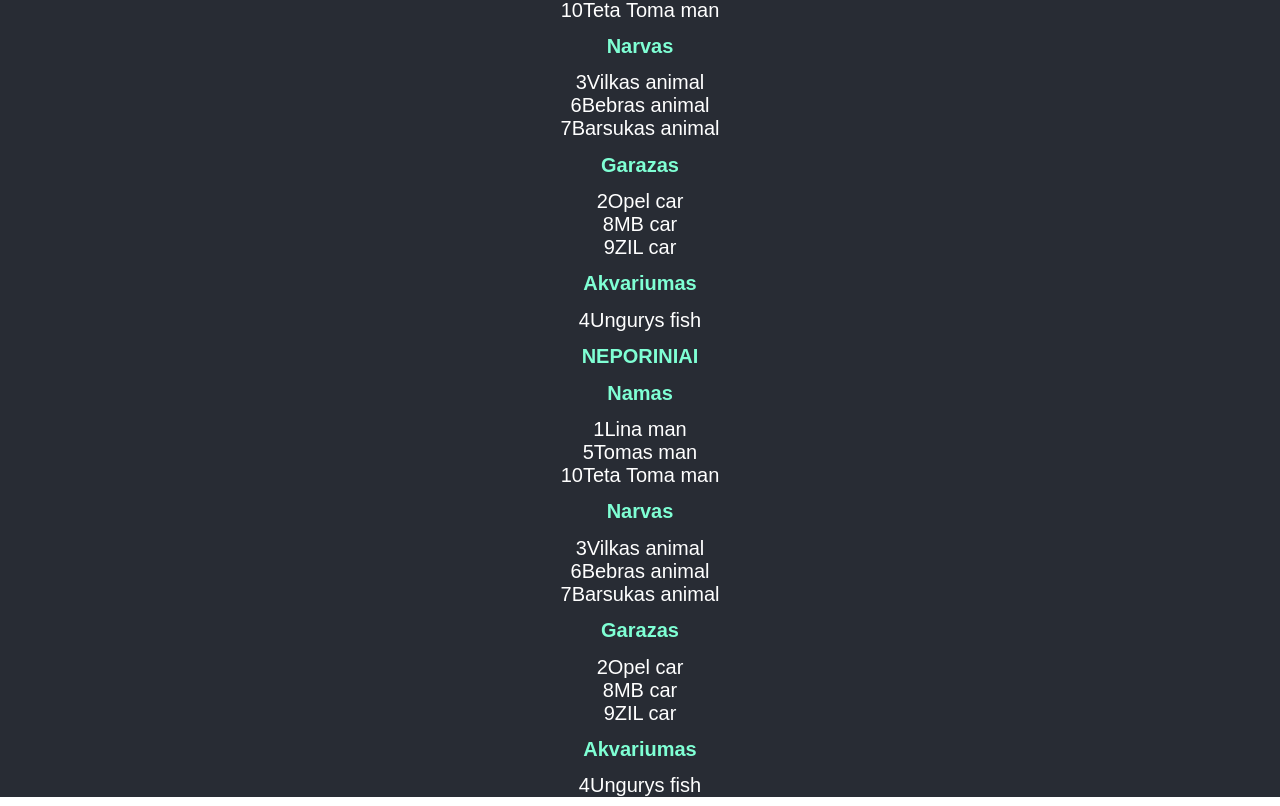
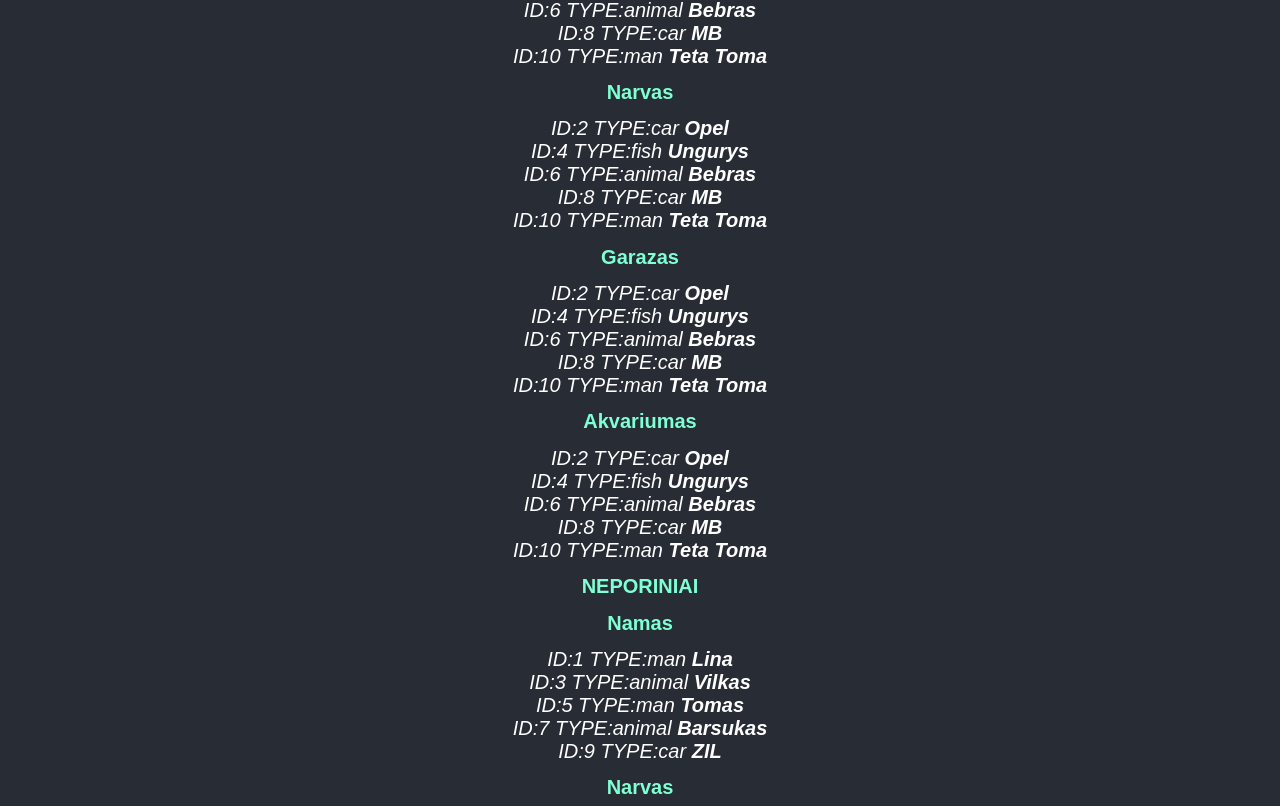
Before and after one commit to julijajarmale/1-Lamos, a React (Create React App) app in the folder r1/: page / in a window 1280 px wide. Shown: the part 1694-2500 px from the top of the page. Built offline with nearby package versions, Linux system fonts and the light colour scheme.

Commit message:
5.even and odd

```diff
--- a/r1/src/App.jsx
+++ b/r1/src/App.jsx
@@ -28,7 +28,7 @@
       <Tvenkinys seaPlaners={seaPlaners}></Tvenkinys>
       <Jura></Jura>
       <Vandenynas></Vandenynas>
-      <Pasaulis></Pasaulis>
+      <Pasaulis seaPlaners={seaPlaners}></Pasaulis>
 
       </header>
     </div>
--- a/r1/src/Components/HomeworkCoponents/Akvariumas.jsx
+++ b/r1/src/Components/HomeworkCoponents/Akvariumas.jsx
@@ -1,4 +1,14 @@
-function Akvariumas(){
+
+function Akvariumas({seaPlaner}){
+
+    return <div><i>ID:{seaPlaner.id} TYPE:{seaPlaner.type} <b>{seaPlaner.name}</b></i></div>
+}
+
+export default Akvariumas;
+
+
+
+/*function Akvariumas(){
     const seaPlaners = [
         {id: 1, type: 'man', name: 'Lina', color: 'blue'},
         {id: 2, type: 'car', name: 'Opel', color: 'red'},
@@ -16,4 +26,4 @@
     return  seaPlaners.map((Bala, i) => Bala.type === 'fish' ? <div key={i}>{Bala.id}{Bala.name} {Bala.type} </div> : null)
 }
 
-export default Akvariumas;
+export default Akvariumas;*/
--- a/r1/src/Components/HomeworkCoponents/Garazas.jsx
+++ b/r1/src/Components/HomeworkCoponents/Garazas.jsx
@@ -1,4 +1,16 @@
-function Garazas(){
+
+function Garazas({seaPlaner}){
+
+    return <div><i>ID:{seaPlaner.id} TYPE:{seaPlaner.type} <b>{seaPlaner.name}</b></i></div>
+}
+
+export default Garazas;
+
+
+
+
+
+/*function Garazas(){
     const seaPlaners = [
         {id: 1, type: 'man', name: 'Lina', color: 'blue'},
         {id: 2, type: 'car', name: 'Opel', color: 'red'},
@@ -16,4 +28,4 @@
     return  seaPlaners.map((Bala, i) => Bala.type === 'car' ? <div key={i}>{Bala.id}{Bala.name} {Bala.type} </div> : null)
 }
 
-export default Garazas;
+export default Garazas;*/
--- a/r1/src/Components/HomeworkCoponents/Namas.jsx
+++ b/r1/src/Components/HomeworkCoponents/Namas.jsx
@@ -1,19 +1,6 @@
-function Namas(){
-    const seaPlaners = [
-        {id: 1, type: 'man', name: 'Lina', color: 'blue'},
-        {id: 2, type: 'car', name: 'Opel', color: 'red'},
-        {id: 3, type: 'animal', name: 'Vilkas', color: 'green'},
-        {id: 4, type: 'fish', name: 'Ungurys', color: 'yellow'},
-        {id: 5, type: 'man', name: 'Tomas', color: 'green'},
-        {id: 6, type: 'animal', name: 'Bebras', color: 'red'},
-        {id: 7, type: 'animal', name: 'Barsukas', color: 'green'},
-        {id: 8, type: 'car', name: 'MB', color: 'blue'},
-        {id: 9, type: 'car', name: 'ZIL', color: 'red'},
-        {id: 10, type: 'man', name: 'Teta Toma', color: 'yellow'},
-    ];
+function Namas({seaPlaner}){
 
-
-    return  seaPlaners.map((Bala, i) => Bala.type === 'man' ? <div key={i}>{Bala.id}{Bala.name} {Bala.type} </div> : null)
+    return <div><i>ID:{seaPlaner.id} TYPE:{seaPlaner.type} <b>{seaPlaner.name}</b></i></div>
 }
 
 export default Namas;
--- a/r1/src/Components/HomeworkCoponents/Narvas.jsx
+++ b/r1/src/Components/HomeworkCoponents/Narvas.jsx
@@ -1,19 +1,7 @@
-function Narvas(){
-    const seaPlaners = [
-        {id: 1, type: 'man', name: 'Lina', color: 'blue'},
-        {id: 2, type: 'car', name: 'Opel', color: 'red'},
-        {id: 3, type: 'animal', name: 'Vilkas', color: 'green'},
-        {id: 4, type: 'fish', name: 'Ungurys', color: 'yellow'},
-        {id: 5, type: 'man', name: 'Tomas', color: 'green'},
-        {id: 6, type: 'animal', name: 'Bebras', color: 'red'},
-        {id: 7, type: 'animal', name: 'Barsukas', color: 'green'},
-        {id: 8, type: 'car', name: 'MB', color: 'blue'},
-        {id: 9, type: 'car', name: 'ZIL', color: 'red'},
-        {id: 10, type: 'man', name: 'Teta Toma', color: 'yellow'},
-    ];
 
+function Narvas({seaPlaner}){
 
-    return  seaPlaners.map((Bala, i) => Bala.type === 'animal' ? <div key={i}>{Bala.id}{Bala.name} {Bala.type} </div> : null)
+    return <div><i>ID:{seaPlaner.id} TYPE:{seaPlaner.type} <b>{seaPlaner.name}</b></i></div>
 }
 
 export default Narvas;
--- a/r1/src/Components/HomeworkCoponents/Pasaulis.jsx
+++ b/r1/src/Components/HomeworkCoponents/Pasaulis.jsx
@@ -22,24 +22,43 @@
         <div>
          <h1>PORINIAI</h1>
             <h1>Namas</h1>
-            <Namas></Namas>
+
+            {
+             seaPlaners.map(p => p.id % 2 ? null : <Namas key={p.id} seaPlaner={p}></Namas>)
+           }
+
             <h1>Narvas</h1>
-            <Narvas></Narvas>
+            {
+             seaPlaners.map(p => p.id % 2 ? null : <Narvas key={p.id} seaPlaner={p}></Narvas>)
+           }
+
             <h1>Garazas</h1>
-            <Garazas></Garazas>
+            {
+             seaPlaners.map(p => p.id % 2 ? null : <Garazas key={p.id} seaPlaner={p}></Garazas>)
+           }
             <h1>Akvariumas</h1>
-            <Akvariumas></Akvariumas>
+            {
+             seaPlaners.map(p => p.id % 2 ? null : <Akvariumas key={p.id} seaPlaner={p}></Akvariumas>)
+           }
         </div>
         <div>
          <h1>NEPORINIAI</h1>
             <h1>Namas</h1>
-            <Namas></Namas>
+            {
+            seaPlaners.map(p => p.id % 2 ? <Namas key={p.id} seaPlaner={p}></Namas> : null)
+        }
             <h1>Narvas</h1>
-            <Narvas></Narvas>
+            {
+            seaPlaners.map(p => p.id % 2 ? <Narvas key={p.id} seaPlaner={p}></Narvas> : null)
+        }
             <h1>Garazas</h1>
-            <Garazas></Garazas>
+            {
+            seaPlaners.map(p => p.id % 2 ? <Garazas key={p.id} seaPlaner={p}></Garazas> : null)
+        }
             <h1>Akvariumas</h1>
-            <Akvariumas></Akvariumas>
+            {
+            seaPlaners.map(p => p.id % 2 ? <Akvariumas key={p.id} seaPlaner={p}></Akvariumas> : null)
+        }
         </div>
         </>
 
```
